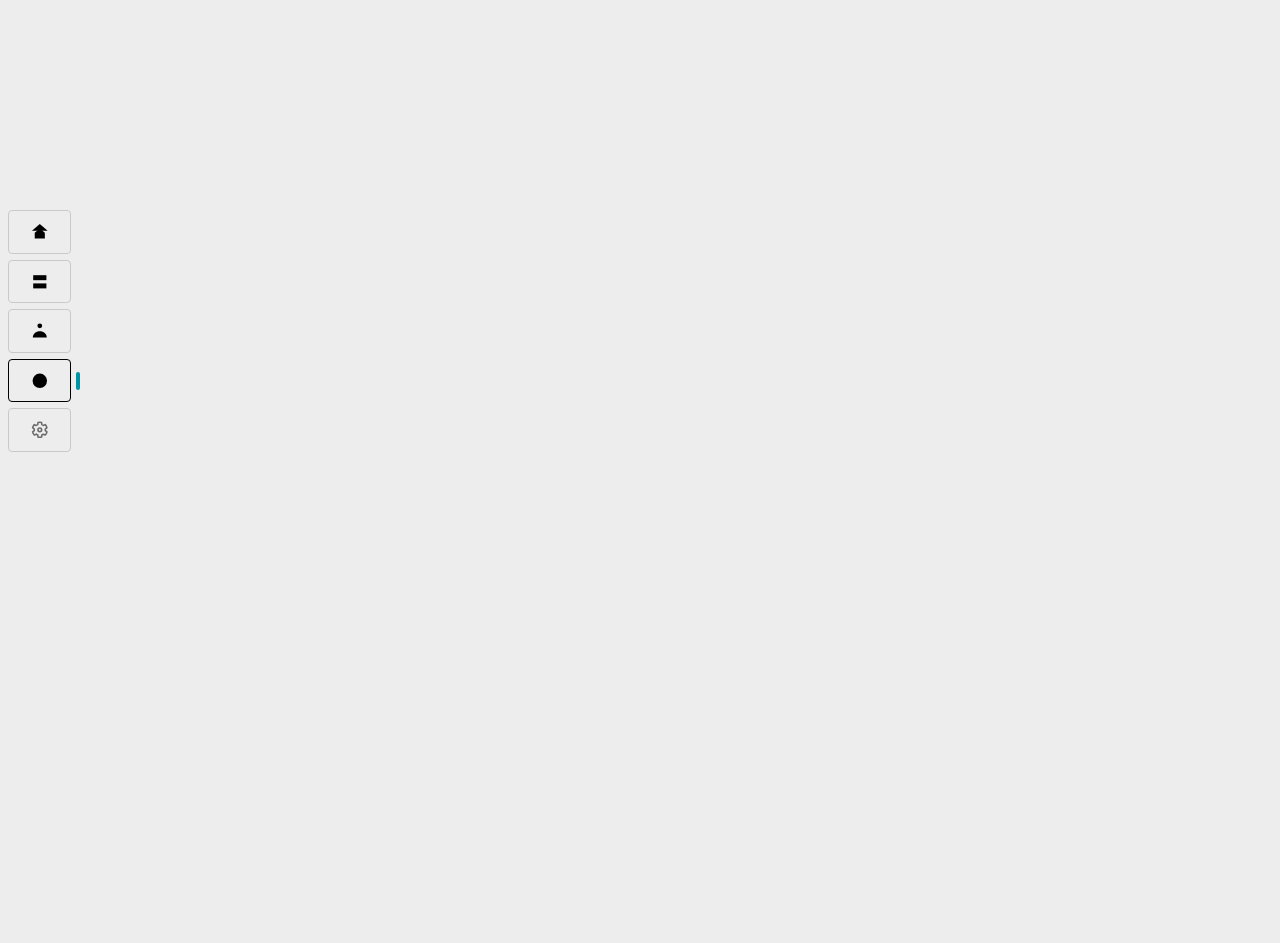
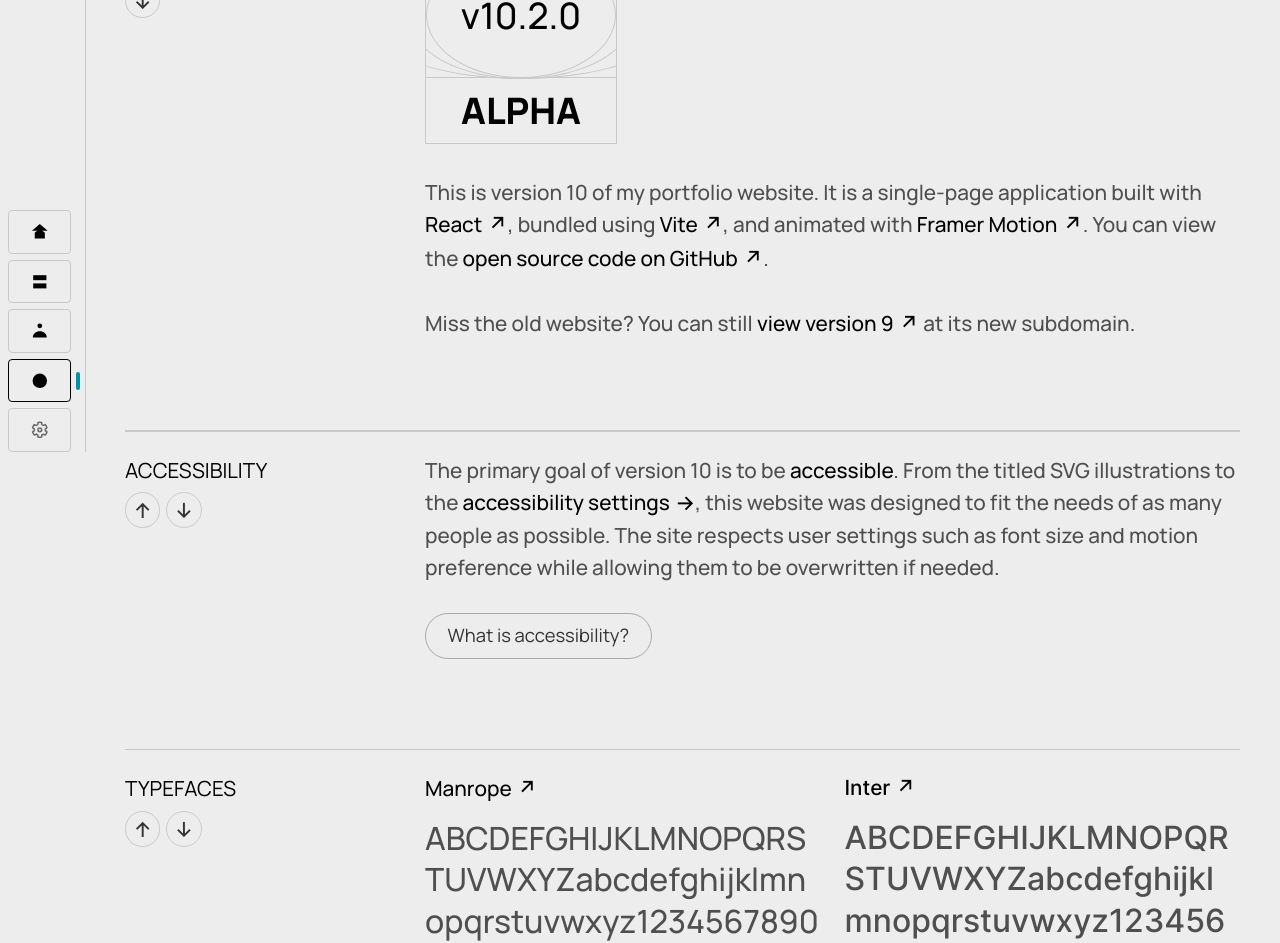
Before and after one commit to richardfxr/richardfxr, a Next.js app: page /info in a window 1280 px wide. Shown: the part 318-1261 px from the top of the page. Before the commit the page ends 800 px from the top, so only its background shows below. Built offline with nearby package versions, Linux system fonts and the light colour scheme.

Commit message:
🔵RCT: migrated Info page

```diff
--- /dev/null
+++ b/pages/info.js
@@ -0,0 +1,52 @@
+// === IMPORTS ============================
+// components
+import Layout from "../components/Layout"
+import Section from "../components/Section"
+import VersionBadge from '../components/VersionBadge'
+import ScrollContainer from '../components/ScrollContainer'
+import UnderlinedLink from '../components/UnderlinedLink'
+import Button from '../components/Button'
+
+
+
+// === SECTIONS ===========================
+const sections = [
+    {heading: "Version 10", id: "version10"},
+    {heading: "Accessibility", id: "a11y"},
+    {heading: "Typefaces", id: "typefaces"},
+]
+
+export default function Info() {
+
+    return (
+        <Layout heading="Info" id="info">
+            <Section sections={sections} index={0} first>
+                <ScrollContainer horizontal>
+                   <VersionBadge />
+                </ScrollContainer>
+
+                <p className='md'>This is version 10 of my portfolio website. It is a single-page application built with <UnderlinedLink href="https://reactjs.org/" target="_blank" styling="em">React</UnderlinedLink>, bundled using <UnderlinedLink href="https://vitejs.dev/" target="_blank" styling="em">Vite</UnderlinedLink>, and animated with <UnderlinedLink href="https://www.framer.com/motion/" target="_blank" styling="em">Framer Motion</UnderlinedLink>. You can view the <UnderlinedLink href="https://github.com/richardfxr/richardfxr" target="_blank" styling="em">open source code on GitHub</UnderlinedLink>.</p>
+
+                <p className='md'>Miss the old website? You can still <UnderlinedLink href="https://v9.richardfxr.com/" target="_blank" styling="em">view version 9</UnderlinedLink> at its new subdomain.</p>
+            </Section>
+
+            <Section sections={sections} index={1}>
+                <p className='md first'>The primary goal of version 10 is to be <em>accessible</em>. From the titled SVG illustrations to the <UnderlinedLink to="/settings" styling="em">accessibility settings</UnderlinedLink>, this website was designed to fit the needs of as many people as possible. The site respects user settings such as font size and motion preference while allowing them to be overwritten if needed.</p>
+                    <Button href='https://developer.mozilla.org/en-US/docs/Learn/Accessibility/What_is_accessibility' target="_blank" styling="sm">What is accessibility?</Button>
+            </Section>
+
+            <Section sections={sections} index={2}>
+                <div className='twoCol'>
+                    <article id='manrope'>
+                        <p className='md'><UnderlinedLink href="https://www.manropefont.com/" target="_blank" styling="em block">Manrope</UnderlinedLink></p>
+                        <p className='xl'>{'ABCDEFGHIJKLMNOPQRSTUVWXYZabcdefghijklmnopqrstuvwxyz1234567890 ?!()[]{}&*^%$#@~'}</p>
+                    </article>
+                    <article id='inter'>
+                        <p className='md'><UnderlinedLink href="https://rsms.me/inter/" target="_blank" styling="em block">Inter</UnderlinedLink></p>
+                        <p className='xl'>{'ABCDEFGHIJKLMNOPQRSTUVWXYZabcdefghijklmnopqrstuvwxyz1234567890 ?!()[]{}&*^%$#@~'}</p>
+                    </article>
+                </div>
+            </Section>
+        </Layout>
+    )
+}
--- a/pages/info.jsx
+++ /dev/null
@@ -1,5 +0,0 @@
-export default function Info() {
-    return (
-        <h1>Info</h1>
-    )
-}
--- /dev/null
+++ b/styles/pages/_Info.scss
@@ -0,0 +1,67 @@
+#info {
+    // internal variables
+    --_badge-size: 12rem;
+
+    #version10 {
+        padding-bottom: var(--pad-6xl);
+
+        .section {
+            &__main {
+                display: flex;
+                flex-flow: column nowrap;
+                gap: var(--pad-xxxl);
+            }
+        }
+        .versionBadge {
+            flex-shrink: 0;
+            color: var(--clr-1000);
+            font-size: 1.9rem;
+
+            width: var(--_badge-size);
+            height: var(--_badge-size);
+        }
+    }
+
+    #a11y {
+        padding-bottom: var(--pad-6xl);
+
+        .section {
+            &__main {
+                display: flex;
+                flex-flow: column nowrap;
+                align-items: flex-start;
+                gap: var(--pad-xxl);
+            }
+        }
+    }
+
+    #typefaces {
+        padding-bottom: var(--pad-6xl);
+
+        .twoCol {
+            row-gap: var(--padRem-xxxl);
+        }
+
+        article {
+            display: flex;
+            flex-direction: column;
+            align-items: flex-start;
+            gap: var(--padRem-sm);
+        }
+
+        p {
+            &.xl {
+                word-break: break-all;
+            }
+
+            .link {
+                // alignment compensation for when .link.block padding enlarges
+                margin-top: calc(-3rem * (var(--targetSize-multiplier) - 1));
+            }
+        }
+
+        #inter {
+            font-family: 'Inter', sans-serif;
+        }
+    }
+}
--- a/styles/pages/_index.scss
+++ b/styles/pages/_index.scss
@@ -5,4 +5,5 @@
 // === FORWARD ================================
 @forward 'About';
 @forward 'Home';
+@forward 'Info';
 @forward 'Projects';
```
